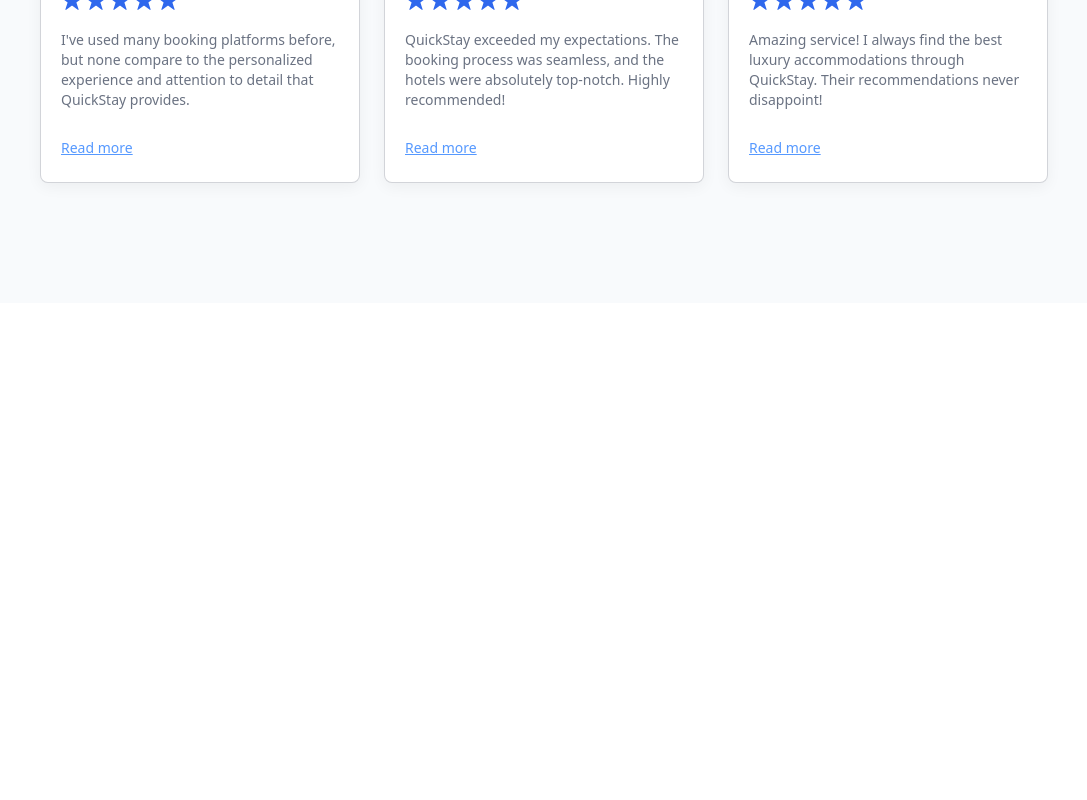
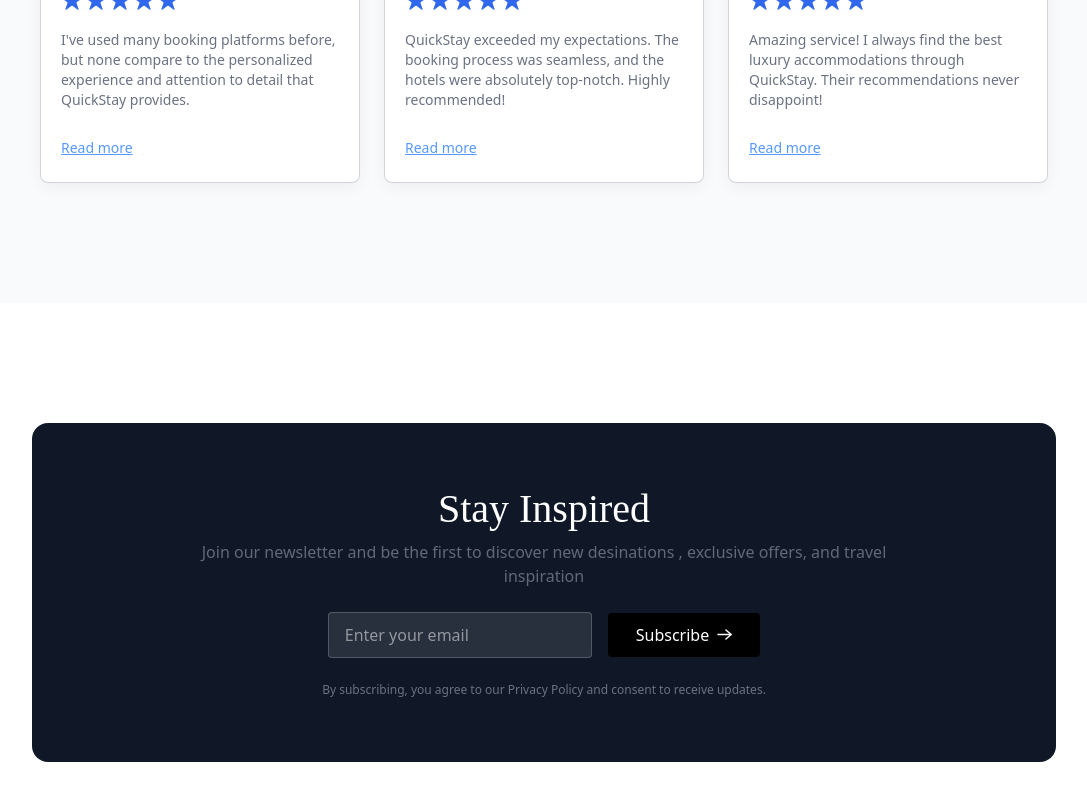
Before and after one commit to Al3k5a24/QuickStay, a React (Vite) app: page / in a window 1280 px wide. Shown: the part 2758-3558 px from the top of the page, without its empty margins (96-1183 px from the left). Before the commit the page ends 3061 px from the top, so only its background shows below. Built offline with nearby package versions, Linux system fonts and the light colour scheme; no server answers; a web font is replaced by a local one.

Commit message:
NewsLetter component completed

```diff
--- /dev/null
+++ b/src/components/NewsLetter.jsx
@@ -0,0 +1,26 @@
+import React from 'react'
+import Title from './Title'
+import { assets } from '../../assets/assets'
+
+const NewsLetter = () => {
+  return (
+    <div>
+        {/* prebuiltui.com */}
+       <div className="flex flex-col items-center max-w-5xl lg:w-full rounded-2xl px-4 py-12 md:py-16 mx-2 lg:mx-auto my-30 bg-gray-900 text-white">
+            <Title title="Stay Inspired" subTitle='
+            Join our newsletter and be the first to discover new desinations
+            , exclusive offers, and travel inspiration'/>
+            <div className="flex flex-col md:flex-row items-center justify-center gap-4 mt-6">
+                <input type="text" className="bg-white/10 px-4 py-2.5 border border-white/20 rounded outline-none max-w-66 w-full" placeholder="Enter your email" />
+                <button className="flex items-center justify-center gap-2 group bg-black px-4 md:px-7 py-2.5 rounded active:scale-95 transition-all">Subscribe
+                    <img src={assets.arrowIcon} alt="arrow-icon"
+                    className='invert group-hover:translate-x-1 translate-all'/>
+                </button>
+            </div>
+            <p className="text-gray-500 mt-6 text-xs text-center">By subscribing, you agree to our Privacy Policy and consent to receive updates.</p>
+        </div>
+    </div>
+  )
+}
+
+export default NewsLetter
--- a/src/pages/Home.jsx
+++ b/src/pages/Home.jsx
@@ -3,6 +3,7 @@
 import FeaturedDestinations from '../components/FeaturedDestinations'
 import ExclusiveOffers from '../components/ExclusiveOffers'
 import Testimonials from '../components/Testimonials'
+import NewsLetter from '../components/NewsLetter'
 
 const Home = () => {
   return (
@@ -11,6 +12,7 @@
       <FeaturedDestinations/>
       <ExclusiveOffers/>
       <Testimonials/>
+      <NewsLetter/>
     </>
   )
 }
```
